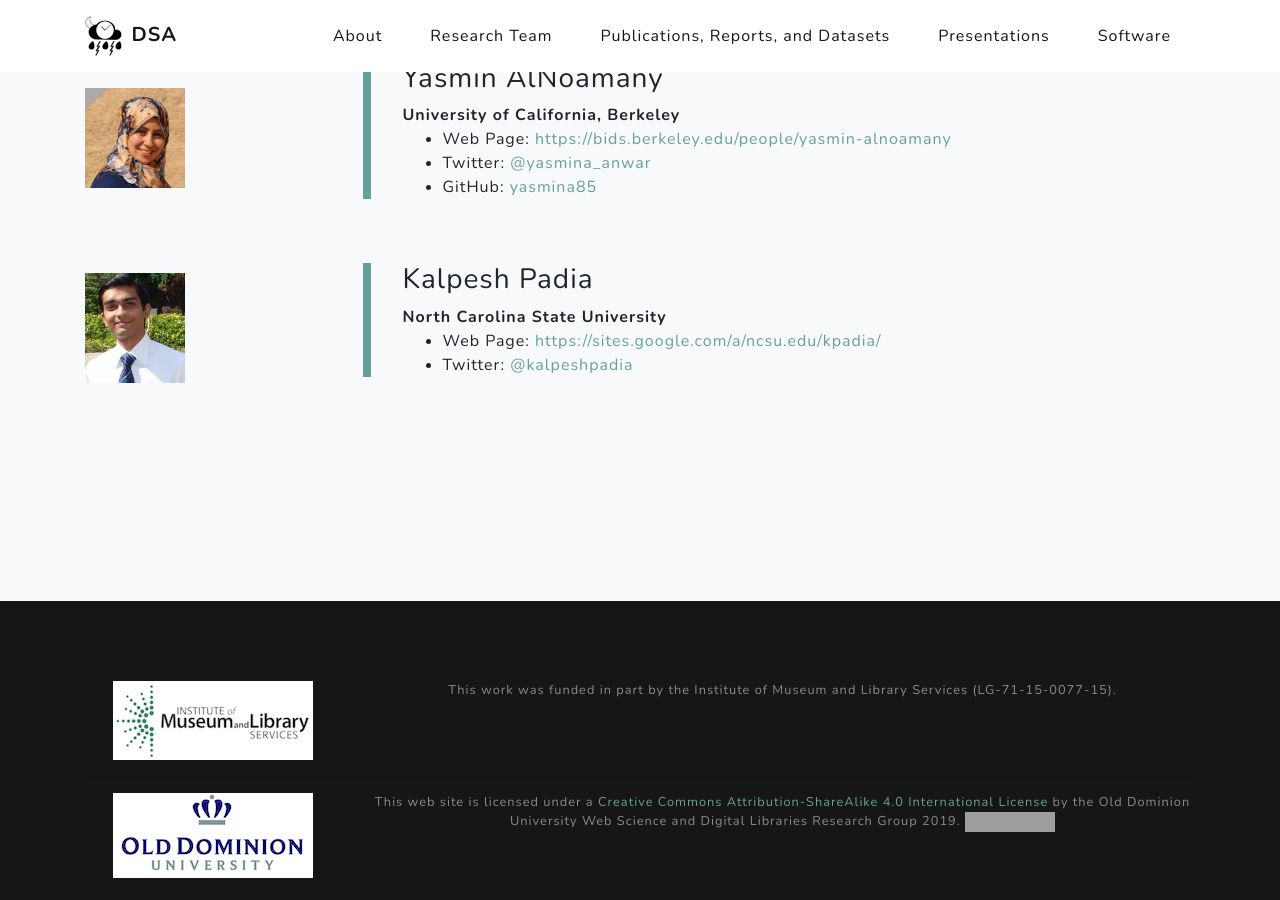
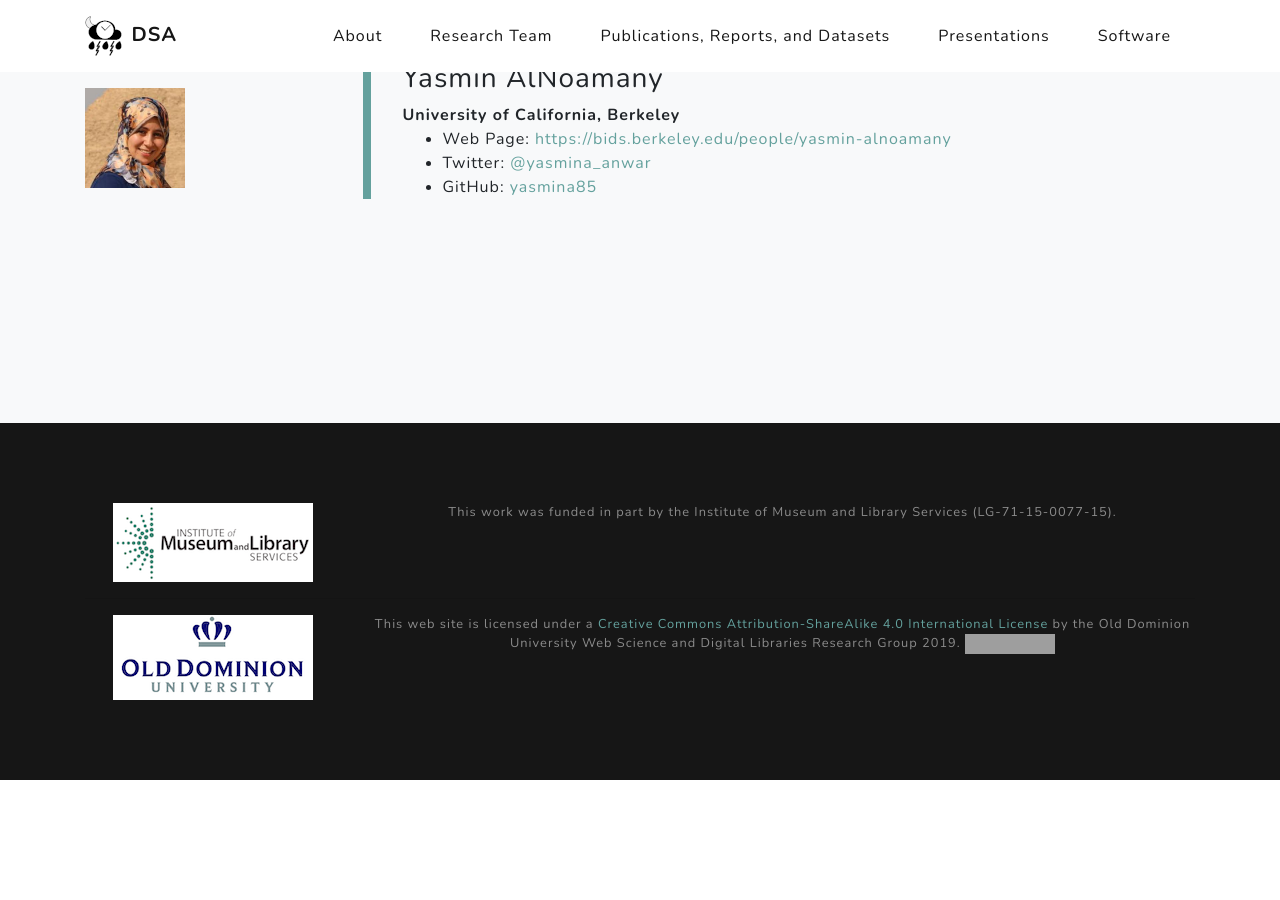
Before and after one commit to oduwsdl/oduwsdl.github.io, a Jekyll site: the page built from team.html, in a window 1280 px wide and 900 px high, scrolled down 828 px. Built offline with Jekyll 4.4.1, drawn with Linux system fonts in a browser that asks for light colours; nearby versions of some CDN libraries; after the commit the page ends 1608 px from its top, so only the background shows below that; grey boxes are pictures that could not be loaded.

Commit message:
updates after meeting

```diff
--- a/team.html
+++ b/team.html
@@ -84,22 +84,5 @@ permalink: /team.html
             </div>
         </div>
 
-        <div class="row align-items-center no-gutters mb-4 mb-lg-5">
-            <div class="col-xl-3 col-lg-2">
-                <img class="img-fluid mb-3 mb-lg-0" width="100px" src="img/team-pictures/padia.jpeg">
-            </div>
-            <div class="col-xl-9 col-lg-10">
-                <div class="featured-text text-center text-lg-left">
-                    <h3>Kalpesh Padia</h3>
-                    <strong>North Carolina State University</strong>
-                    <ul>
-                        <li>Web Page: <a href="https://sites.google.com/a/ncsu.edu/kpadia/">https://sites.google.com/a/ncsu.edu/kpadia/</a></li>
-                        <li>Twitter: <a href="https://twitter.com/kalpeshpadia">@kalpeshpadia</a></li>
-                    </ul>
-                </div>
-            </div>
-        </div>
-
-
     </div>
 </section>
```
